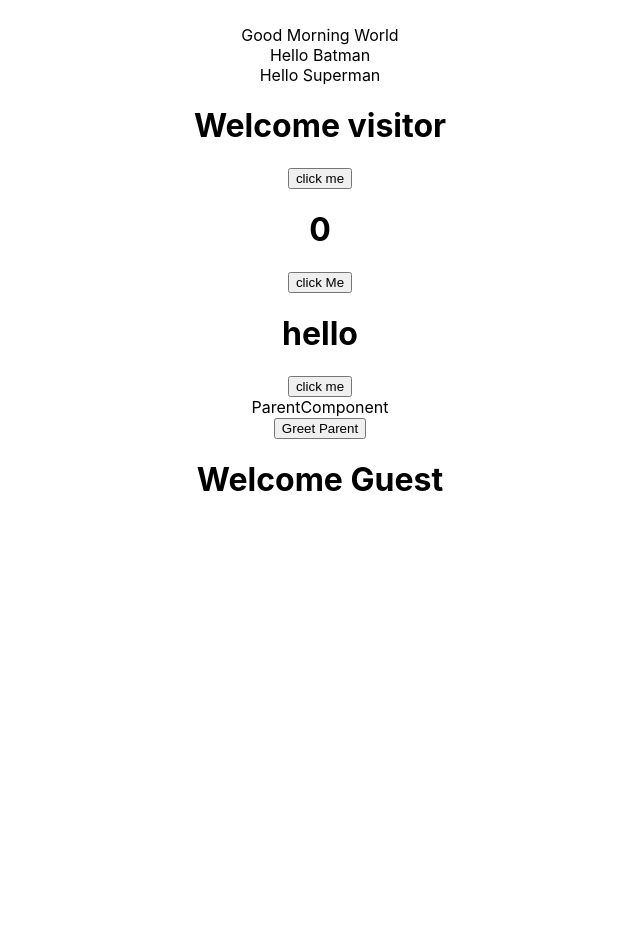
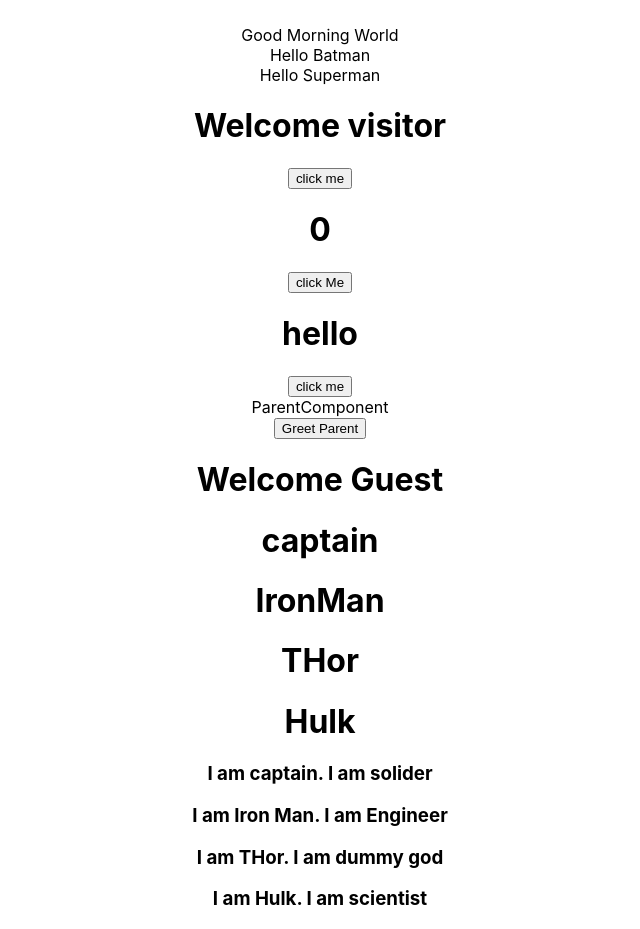
Before and after one commit to renu28choudhary/ReactPratice23, a React (Create React App) app in the folder react-pratice/: page / in a window 1280 px wide. Shown: the whole page, without its empty margins (320-960 px from the left). Before the commit the page ends 800 px from the top, so only its background shows below. Built offline with nearby package versions, Linux system fonts and the light colour scheme.

Commit message:
list rendering

```diff
--- a/react-pratice/src/App.js
+++ b/react-pratice/src/App.js
@@ -6,6 +6,8 @@ import Counter from './Counter';
 import EventBindClass from './EventBindClass';
 import ParentComponent from './ParentComponent';
 import UserGreeting from './UserGreeting';
+import NameList from './NameList';
+import EmployeeList from './EmployeeList';
 
 function App() {
   return (
@@ -18,6 +20,8 @@ function App() {
       <EventBindClass/>
       <ParentComponent/>
       <UserGreeting/>
+      <NameList/>
+      <EmployeeList/>
     </div>
   );
 }
--- /dev/null
+++ b/react-pratice/src/Employee.js
@@ -0,0 +1,10 @@
+import React from 'react'
+
+function Employee(props) {
+  const {item}= props
+  return (
+    <h3> I am {item.emplyoeeName}. I am  { item.role}</h3>
+  )
+}
+
+export default Employee
--- /dev/null
+++ b/react-pratice/src/EmployeeList.js
@@ -0,0 +1,33 @@
+import React from "react";
+import Employee from "./Employee";
+
+function EmployeeList() {
+  const employee = [
+    {
+      id: 1,
+      emplyoeeName: "captain",
+      role: "solider",
+    },
+    {
+      id: 2,
+      emplyoeeName: "Iron Man",
+      role: "Engineer",
+    },
+    {
+      id: 3,
+      emplyoeeName: "THor",
+      role: "dummy god",
+    },
+    {
+      id: 4,
+      emplyoeeName: "Hulk",
+      role: "scientist",
+    },
+  ];
+  const employeeList = employee.map((item) => (
+    <Employee key={item.id} item={item} />
+  ));
+  return <div>{employeeList}</div>;
+}
+
+export default EmployeeList;
--- /dev/null
+++ b/react-pratice/src/NameList.js
@@ -0,0 +1,9 @@
+import React from "react";
+
+function NameList() {
+  const names = ["captain", "IronMan", "THor", "Hulk"];
+  const nameList = names.map((item,index) => <h1 key={index}>{item}</h1>);
+  return <div>{nameList}</div>;
+}
+
+export default NameList;
```
